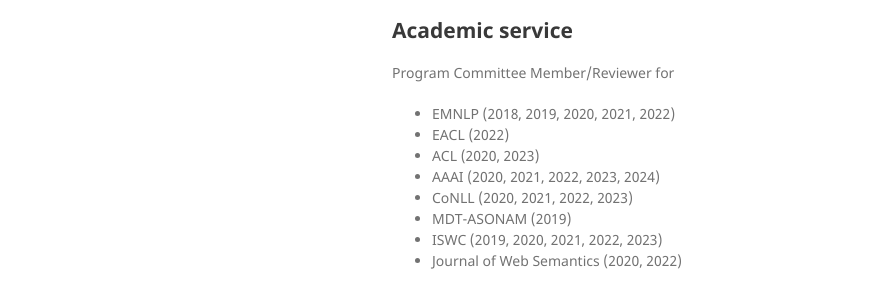
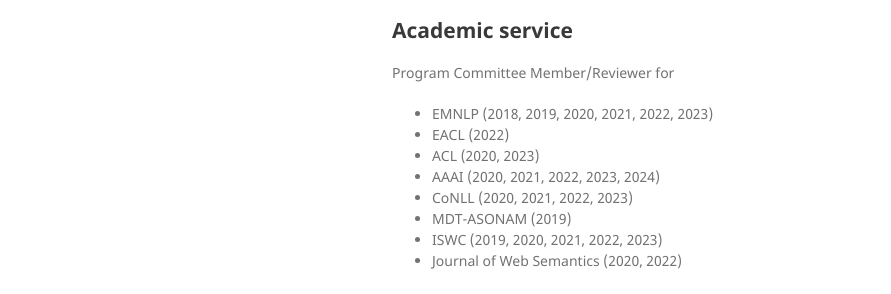
Before and after one commit to padiaankur/padiaankur.github.io, a Jekyll site: the page built from index.md, in a window 1280 px wide and 900 px high, scrolled down 2212 px. Shown: the part 477-771 px from the top of the window, without its empty margins (178-1069 px from the left). Built offline with Jekyll 4.4.1, drawn with Linux system fonts in a browser that asks for light colours.

Commit message:
Update index.md

```diff
--- a/index.md
+++ b/index.md
@@ -73,7 +73,7 @@
 
 Program Committee Member/Reviewer for
 
-* EMNLP (2018, 2019, 2020, 2021, 2022)
+* EMNLP (2018, 2019, 2020, 2021, 2022, 2023)
 * EACL (2022)
 * ACL (2020, 2023)
 * AAAI (2020, 2021, 2022, 2023, 2024)
```
